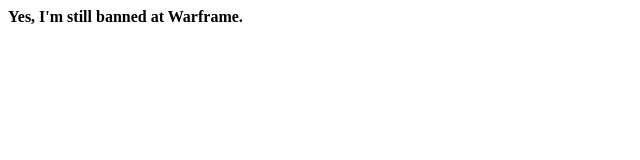
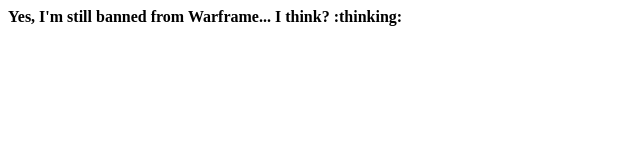
Before and after one commit to Dimbreath/dimbreath.github.io, a plain HTML site: page index.html in a window 1280 px wide. Shown: the whole page, without its empty margins (0-640 px from the left). Drawn offline with Linux system fonts and the light colour scheme.

Commit message:
Probably?

```diff
--- a/index.html
+++ b/index.html
@@ -1 +1 @@
-<b>Yes, I'm still banned at Warframe.</b>
+<b>Yes, I'm still banned from Warframe... I think? :thinking:</b>
```
